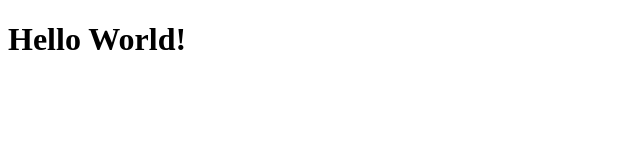
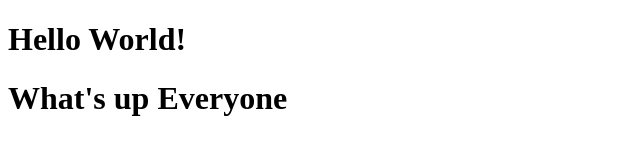
Before and after one commit to gdz136/gdz136.github.io, a plain HTML site: page index.html in a window 1280 px wide. Shown: the whole page, without its empty margins (0-640 px from the left). Drawn offline with Linux system fonts and the light colour scheme.

Commit message:
Update index.html

```diff
--- a/index.html
+++ b/index.html
@@ -3,5 +3,6 @@
 
 <body>
   <h1>Hello World!</h1>
+  <h1>What's up Everyone</h1>
 </body>
 </html>
```
